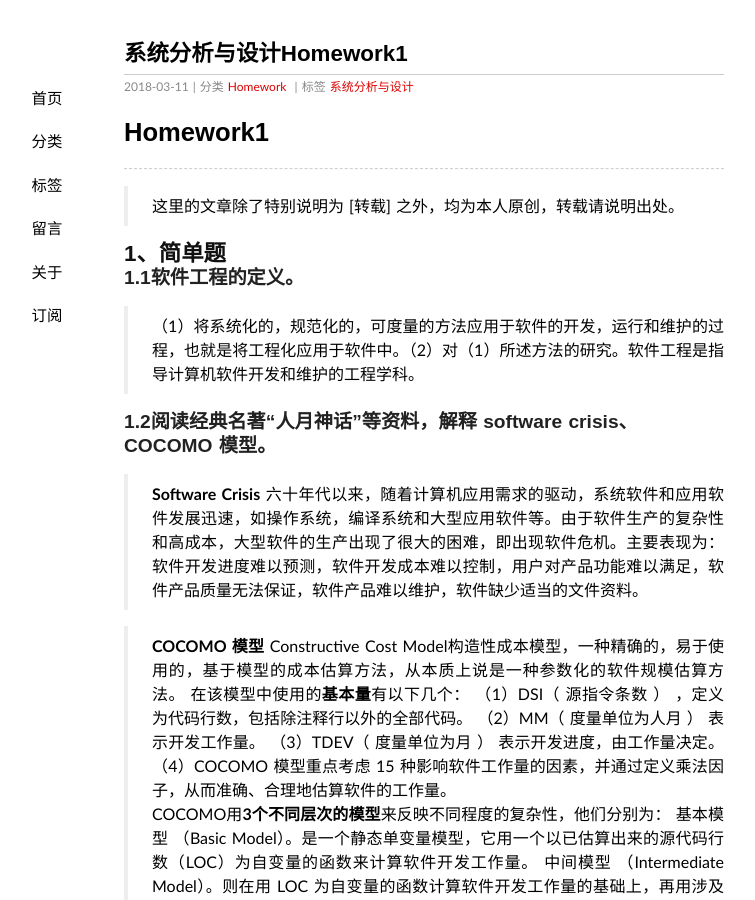
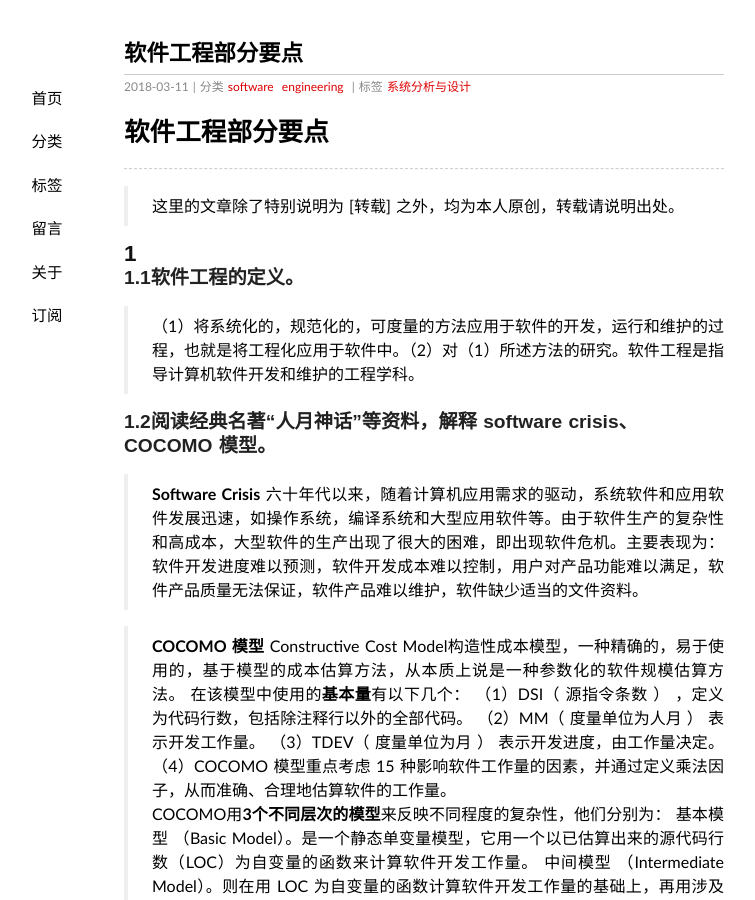
Before and after one commit to Dxiaocai666/Dxiaocai666.github.io, a Jekyll site: the page built from _posts/2017-12-23-hello-blog.md, in a window 1280 px wide and 900 px high. Shown: the whole window, without its empty margins (216-971 px from the left). Built offline with Jekyll 4.4.1, drawn with Linux system fonts in a browser that asks for light colours; comment, search, counter and statistics services are not loaded.

Commit message:
Update 2017-12-23-hello-blog.md

```diff
--- a/_posts/2017-12-23-hello-blog.md
+++ b/_posts/2017-12-23-hello-blog.md
@@ -1,17 +1,17 @@
 ---
 layout: post
-title: 系统分析与设计Homework1
+title: 软件工程部分要点
 date: 2018-03-11 20:00:10+00:00
-categories: Homework
+categories: software engineering
 tags: 系统分析与设计
 ---
 
-# Homework1
+# 软件工程部分要点
 
 ------
 >这里的文章除了特别说明为 [转载] 之外，均为本人原创，转载请说明出处。
 
-## 1、简单题
+## 1
 ### 1.1软件工程的定义。
 > （1）将系统化的，规范化的，可度量的方法应用于软件的开发，运行和维护的过程，也就是将工程化应用于软件中。（2）对（1）所述方法的研究。软件工程是指导计算机软件开发和维护的工程学科。
 
```
